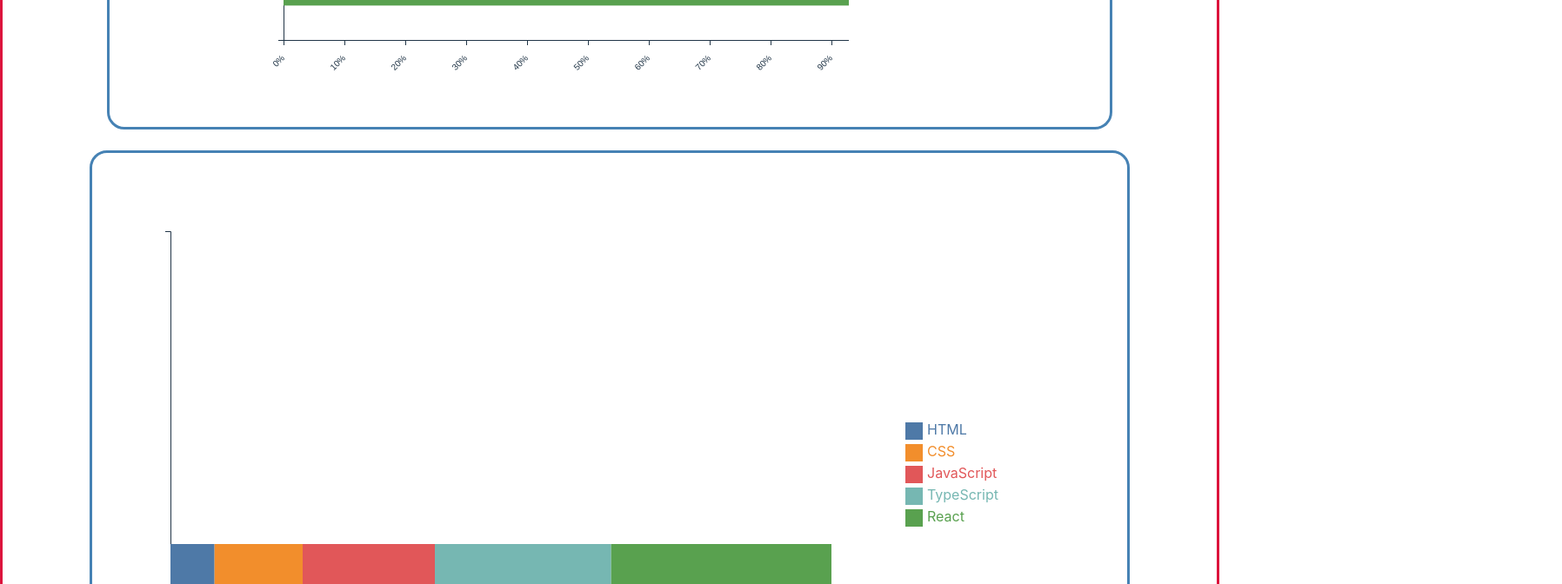
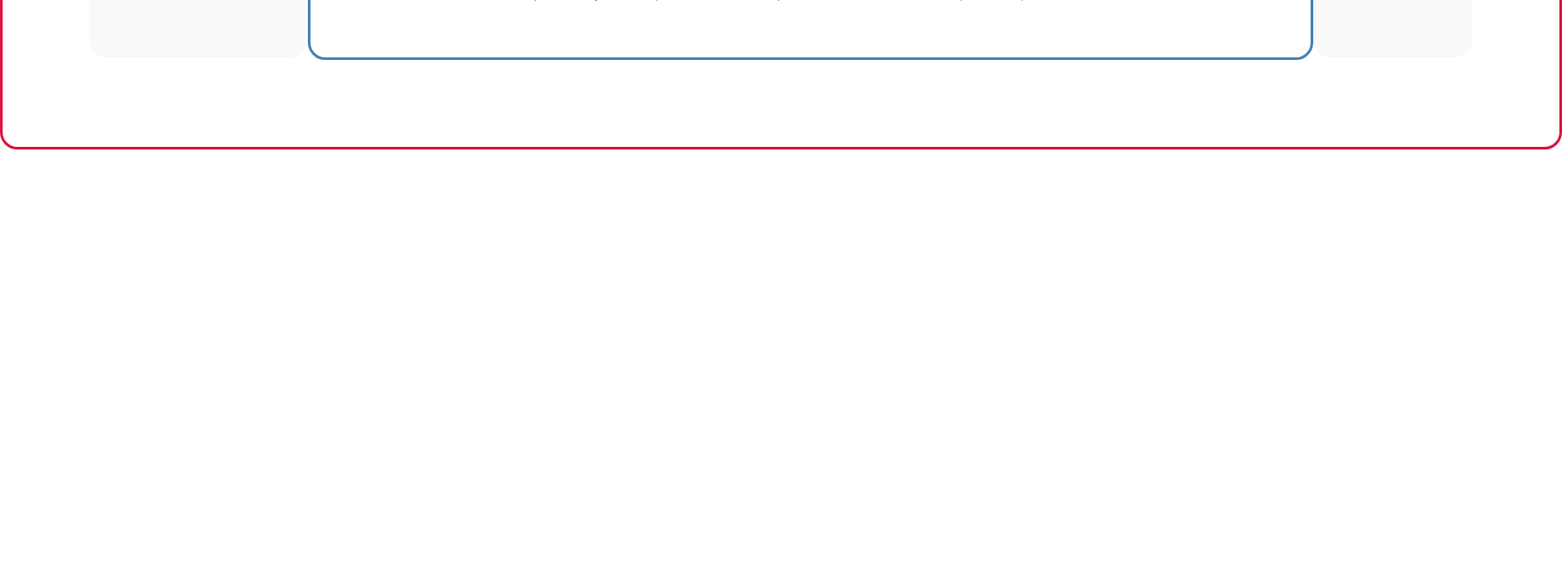
Before and after one commit to daydin14/d3ts, a React (Vite) app: page / in a window 1280 px wide. Shown: the part 940-1612 px from the top of the page at 87% size, 1796 px wide, since content can reach past the window. After the commit the page ends 1112 px from the top, so only its background shows below. Built offline with nearby package versions, Linux system fonts and the light colour scheme.

Commit message:
Adjusted page display + removed old css

```diff
--- a/src/routes/Root.tsx
+++ b/src/routes/Root.tsx
@@ -1,60 +1,10 @@
-// Styling
-import "./rstyles.css";
-
 // Components
-import HorizontalBarChart from "../components/d3/charts/bar/HorizontalBarChart";
-import ButterflyChart from "../components/d3/charts/butterfly/ButterflyChart";
-import SingleStack from "../components/d3/charts/single-stack/SingleStack";
-import NavMenu from "../components/nav/NavMenu";
-
-// Mock Data
-const bardata = [
-  { label: "HTML", value: 10 },
-  { label: "CSS", value: 20 },
-  { label: "JavaScript", value: 30 },
-  { label: "TypeScript", value: 40 },
-  { label: "React", value: 50 },
-];
-
-const singlestackdata = [
-  { category: "HTML", value: 10 },
-  { category: "CSS", value: 20 },
-  { category: "JavaScript", value: 30 },
-  { category: "TypeScript", value: 40 },
-  { category: "React", value: 50 },
-];
-
-const butterflydata = [
-  { age: 5, gender: "M", value: 2 },
-  { age: 15, gender: "M", value: 12 },
-  { age: 25, gender: "M", value: 22 },
-  { age: 35, gender: "M", value: 32 },
-  { age: 45, gender: "M", value: 42 },
-
-  { age: 5, gender: "F", value: 2 },
-  { age: 15, gender: "F", value: 12 },
-  { age: 25, gender: "F", value: 22 },
-  { age: 35, gender: "F", value: 32 },
-  { age: 45, gender: "F", value: 42 },
-];
+import Carousel from "../components/ carousel/Carousel";
 
 const Root = () => {
   return (
     <>
-      <NavMenu />
-      <div id="charts">
-        <HorizontalBarChart
-          data={bardata}
-          width={800}
-          height={800}
-          xtitle="Skill Level"
-          ytitle="Coding"
-        />
-        <br />
-        <SingleStack data={singlestackdata} width={800} height={800} />
-        <br />
-        <ButterflyChart data={butterflydata} width={800} height={800} />
-      </div>
+      <Carousel />
     </>
   );
 };
--- a/src/routes/rstyles.css
+++ /dev/null
@@ -1,15 +0,0 @@
-#charts {
-  display: flex;
-  flex-direction: column;
-  justify-content: center;
-  align-items: center;
-
-  text-align: center;
-  margin: 50px, 50px, 50px, 50px;
-  padding: 100px;
-  max-width: fit-content;
-
-  border-style: solid;
-  border-radius: 20px;
-  border-color: crimson;
-}
```
